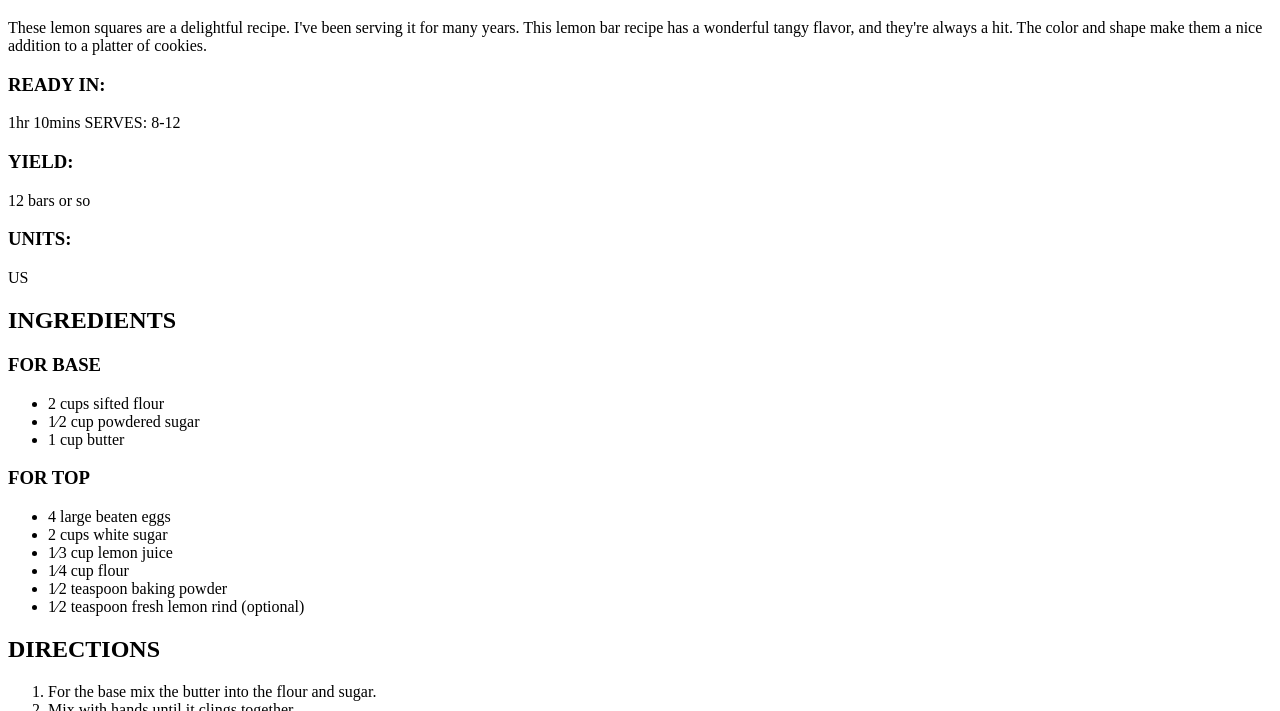
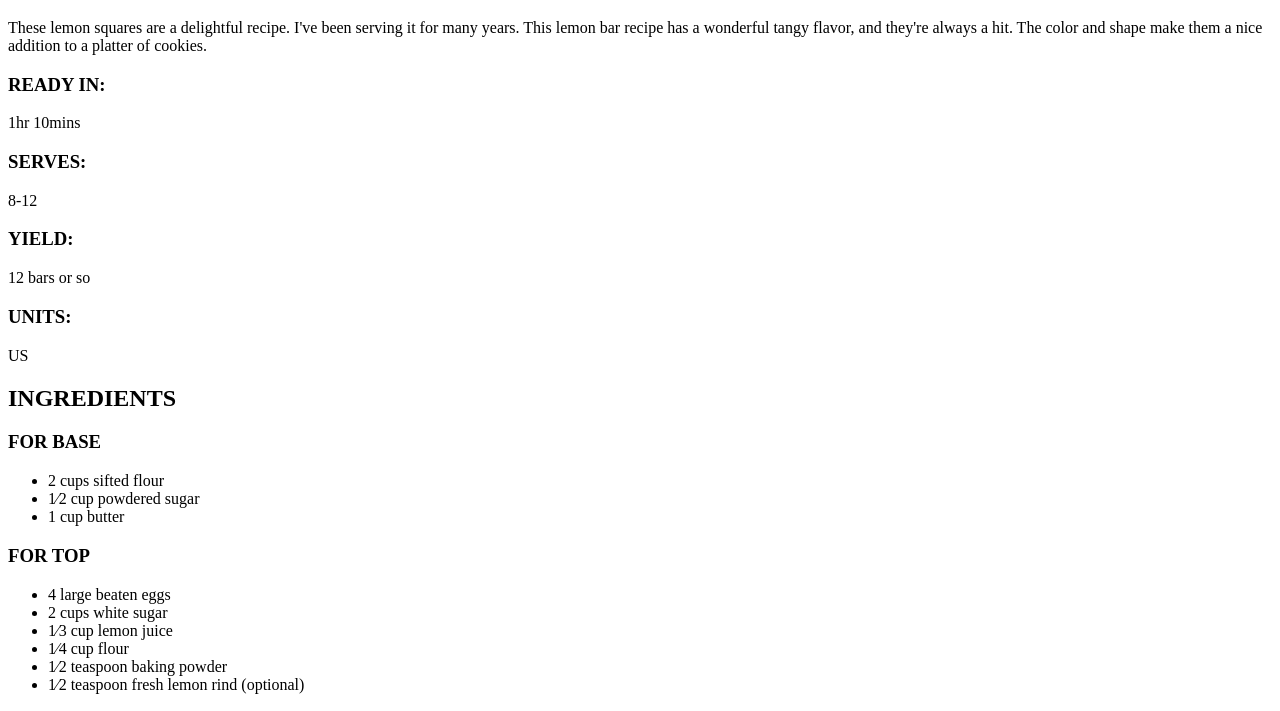
Before and after one commit to gruenberger/MyWebCourse, a plain HTML site: page html/myrecipes.html in a window 1280 px wide. Shown: the part 61-772 px from the top of the page. Drawn offline with Linux system fonts and the light colour scheme.

Commit message:
fixed a thing

```diff
--- a/html/myrecipes.html
+++ b/html/myrecipes.html
@@ -13,12 +13,14 @@
             <p>These lemon squares are a delightful recipe. I've been serving it for many years. This lemon bar recipe has a wonderful tangy flavor, and they're always a hit. The color and shape make them a nice addition to a platter of cookies.</p>
 
             <h3>READY IN:</h3>
-            <p>1hr 10mins	SERVES: 8-12</p>
+            <p>1hr 10mins</p>
+            <h3>SERVES:</h3>
+            <p>8-12</p>
             <h3>YIELD:</h3>
             <p>12 bars or so</p>
             <h3>UNITS:</h3>
             <p>US</p>
-        </divi>
+        </div>
 
 
 
```
